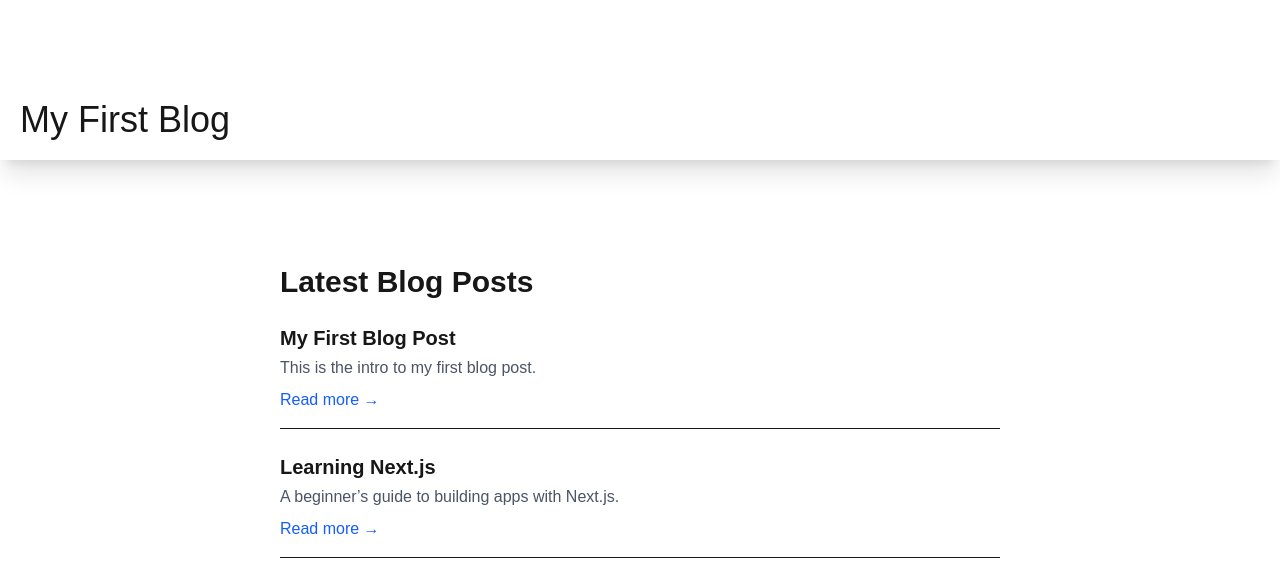
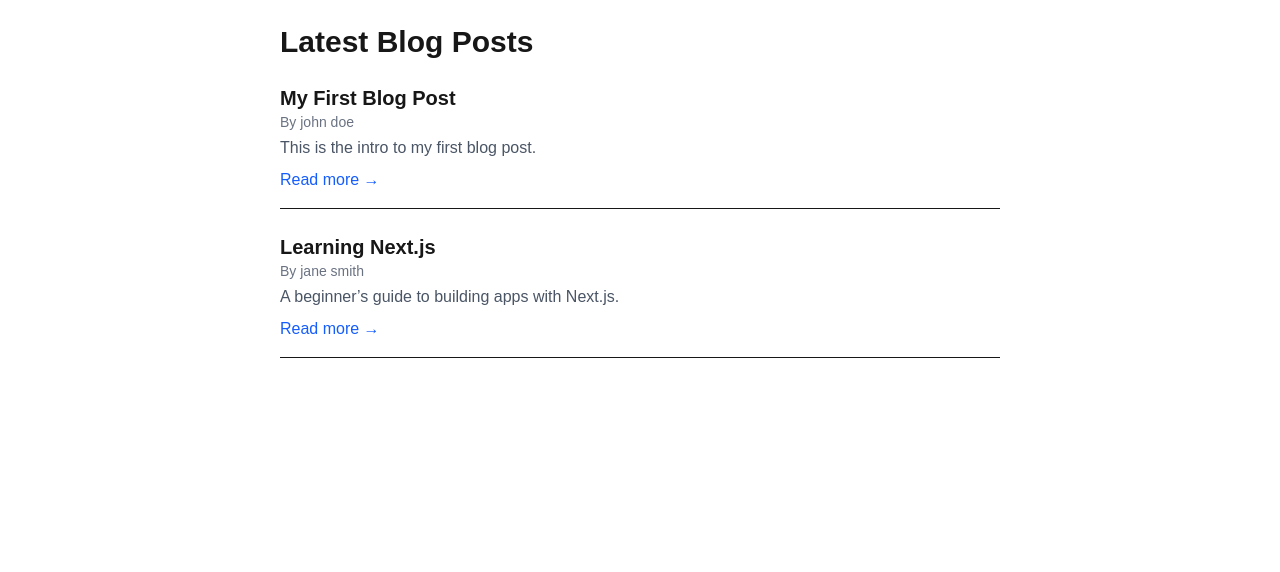
Before and after one commit to suhaslakhani/Nextjs-Blog, a Next.js app in the folder echo-blog/: page / in a window 1280 px wide. Shown: the top 572 px of the page. Built offline with nearby package versions, Linux system fonts and the light colour scheme.

Commit message:
by author added

```diff
--- a/echo-blog/app/blog/page.tsx
+++ /dev/null
@@ -1,15 +0,0 @@
-
-export default function Page(){
-    return (
-        <main>
-            <div className="container mx-auto my-20">
-                <h1 className="text-7xl">My First Blog</h1>
-                <p className="text-2xl my-10">
-                    Welcome to my first blog website! I built this platform using Next.js as a way to share my thoughts, ideas, and learnings as I grow in the world of web development. This project marks an exciting milestone in my journey it's not just a place for writing, but also a reflection of what I’ve learned so far in building modern web applications. The blog is designed to be clean, responsive, and easy to navigate, making it a comfortable space for both readers and myself. Whether I’m sharing coding tips, personal experiences, or anything I find interesting, this blog is my corner of the internet to express, learn, and connect.
-
-
-                </p>
-            </div>
-        </main>
-    )
-}
--- a/echo-blog/app/homepage/HomePage.tsx
+++ b/echo-blog/app/homepage/HomePage.tsx
@@ -11,6 +11,7 @@ export default function Page(){
                         {posts.map((post: Post) => (
                             <div key={post.id} className="border-b pb-4">
                                 <h2 className="text-xl font-semibold">{post.title}</h2>
+                                <p className="text-sm text-gray-500">By {post.author}</p>
                                 <p className="text-gray-600 mt-1">{post.description}</p>
                                 <a href={`/post/${post.slug}`} className="text-blue-600 mt-2 inline-block">Read more →</a>
                             </div>
--- a/echo-blog/app/page.tsx
+++ b/echo-blog/app/page.tsx
@@ -10,10 +10,6 @@ export default function Home() {
       {/* <Navbar /> */}
       <div className="container mx-auto">
 
-        <Link href="/blog">
-          <p className="text-4xl my-20  p-5 shadow-xl">My First Blog</p>
-        </Link>
-
         <HomePage />
 
 
--- a/echo-blog/app/post/[slug]/page.tsx
+++ b/echo-blog/app/post/[slug]/page.tsx
@@ -17,6 +17,7 @@ export default function BlogPostPage({ params }:Props){
             <section>
                 <div className="max-w-3xl mx-auto p-6">
                     <h1 className="text-4xl font-bold mb-4">{post.title}</h1>
+                    <p className="text-sm text-gray-500 mb-4">By {post.author}</p>
                     <p className="text-gray-600 italic mb-6">{post.description}</p>
                     <article className="prose prose-lg text-gray-800 whitespace-pre-line">
                         {post.content}
--- a/echo-blog/data/post.tsx
+++ b/echo-blog/data/post.tsx
@@ -4,6 +4,7 @@ export type Post = {
     description: string;
     slug: string;
     content: string;
+    author: string;
 }
 
 export const posts:Post[] = [
@@ -17,7 +18,8 @@ export const posts:Post[] = [
       This post will cover how I started learning web development,
       why I chose Next.js, and the lessons I learned along the way.
 
-      Thanks for reading!`
+      Thanks for reading!`,
+      author:"john doe"
     },
     {
         id: 2,
@@ -28,6 +30,7 @@ export const posts:Post[] = [
             Next.js is a powerful React framework that lets you build modern
             web applications with ease. In this post, we'll go over its features,
             like routing, API routes, and server-side rendering.
-            `
+            `,
+            author: "jane smith"
     },
 ];
```
